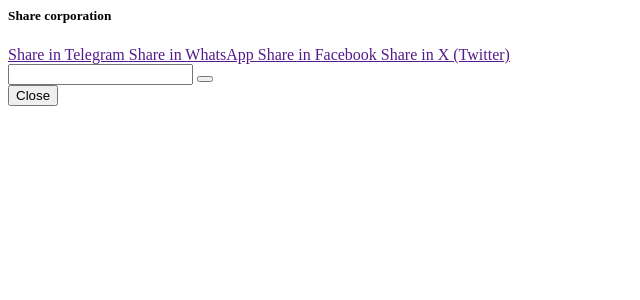
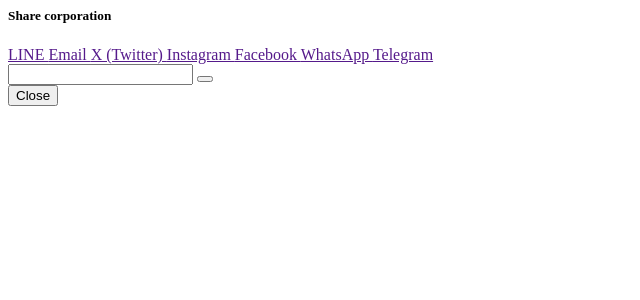
Before and after one commit to MrDuckVC/sha-wiki, a Django app: template backend/search_engine/templates/search_engine/modals/share_corporation.html in a window 1280 px wide. Shown: the top 300 px of the page, without its empty margins (0-640 px from the left). Run offline with Django 4.2, Linux system fonts and the light colour scheme; the template is opened without the code that fills it, so the values that code supplies are empty; some libraries are stand-ins or nearby versions.

Commit message:
Remake share button for corporations.

```diff
--- a/backend/search_engine/templates/search_engine/modals/share_corporation.html
+++ b/backend/search_engine/templates/search_engine/modals/share_corporation.html
@@ -8,26 +8,43 @@
             </div>
 
             <div class="modal-body">
-                <div class="btn-group mb-3" role="group" aria-label="Share in social networks">
-                    <!--Telegram-->
-                    <a href="" target="_blank" class="btn btn-outline-secondary" id="share-in-telegram" title="Share in Telegram">
-                        <i class="bi bi-telegram"></i> Share in Telegram
-                    </a>
+                <div class="d-grid gap-2 mb-3">
+                    <div class="btn-group-vertical" role="group" aria-label="Share in social networks">
+                        <!--LINE-->
+                        <a href="" target="_blank" class="btn btn-outline-secondary" id="share-in-line" title="Share in LINE">
+                            <i class="bi bi-line"></i> LINE
+                        </a>
 
-                    <!--WhatsApp-->
-                    <a href="" target="_blank" class="btn btn-outline-secondary" id="share-in-whatsapp" title="Share in WhatsApp">
-                        <i class="bi bi-whatsapp"></i> Share in WhatsApp
-                    </a>
+                        <!--Email-->
+                        <a href="" target="_blank" class="btn btn-outline-secondary" id="share-in-email" title="Share in Email">
+                            <i class="bi bi-envelope"></i> Email
+                        </a>
 
-                    <!--Facebook-->
-                    <a href="" target="_blank" class="btn btn-outline-secondary" id="share-in-facebook" title="Share in Facebook">
-                        <i class="bi bi-facebook"></i> Share in Facebook
-                    </a>
+                        <!--X (Twitter)-->
+                        <a href="" target="_blank" class="btn btn-outline-secondary" id="share-in-x-twitter" title="Share in Twitter">
+                            <i class="bi bi-twitter-x"></i> X (Twitter)
+                        </a>
 
-                    <!--Twitter-->
-                    <a href="" target="_blank" class="btn btn-outline-secondary" id="share-in-twitter" title="Share in Twitter">
-                        <i class="bi bi-twitter-x"></i> Share in X (Twitter)
-                    </a>
+                        <!--Instagram-->
+                        <a href="" target="_blank" class="btn btn-outline-secondary" id="share-in-instagram" title="Share in Instagram">
+                            <i class="bi bi-instagram"></i> Instagram
+                        </a>
+
+                        <!--Facebook-->
+                        <a href="" target="_blank" class="btn btn-outline-secondary" id="share-in-facebook" title="Share in Facebook">
+                            <i class="bi bi-facebook"></i> Facebook
+                        </a>
+
+                        <!--WhatsApp-->
+                        <a href="" target="_blank" class="btn btn-outline-secondary" id="share-in-whatsapp" title="Share in WhatsApp">
+                            <i class="bi bi-whatsapp"></i> WhatsApp
+                        </a>
+
+                        <!--Telegram-->
+                        <a href="" target="_blank" class="btn btn-outline-secondary" id="share-in-telegram" title="Share in Telegram">
+                            <i class="bi bi-telegram"></i> Telegram
+                        </a>
+                    </div>
                 </div>
 
                 <!--Copy link-->
```
Also changed, not shown: backend/search_engine/static/search_engine/js/share_button.js (+13 -3 lines).
